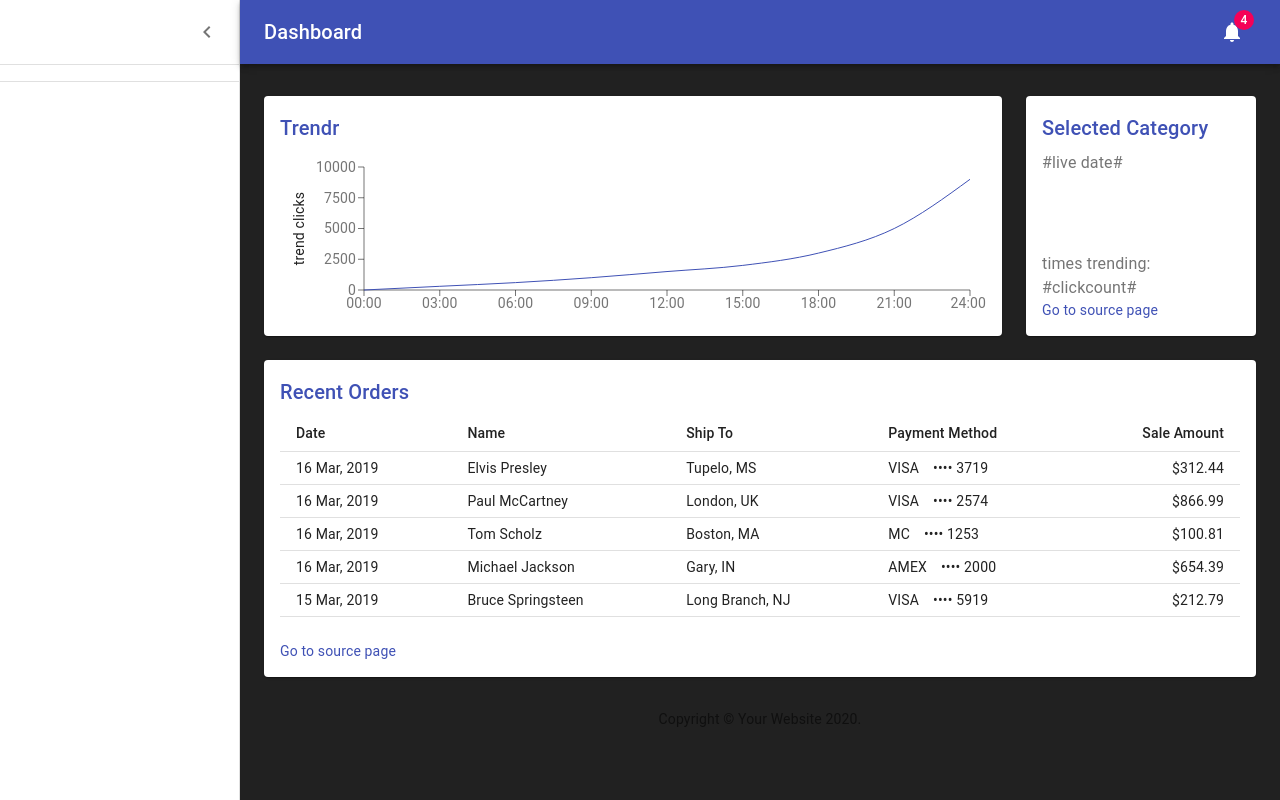
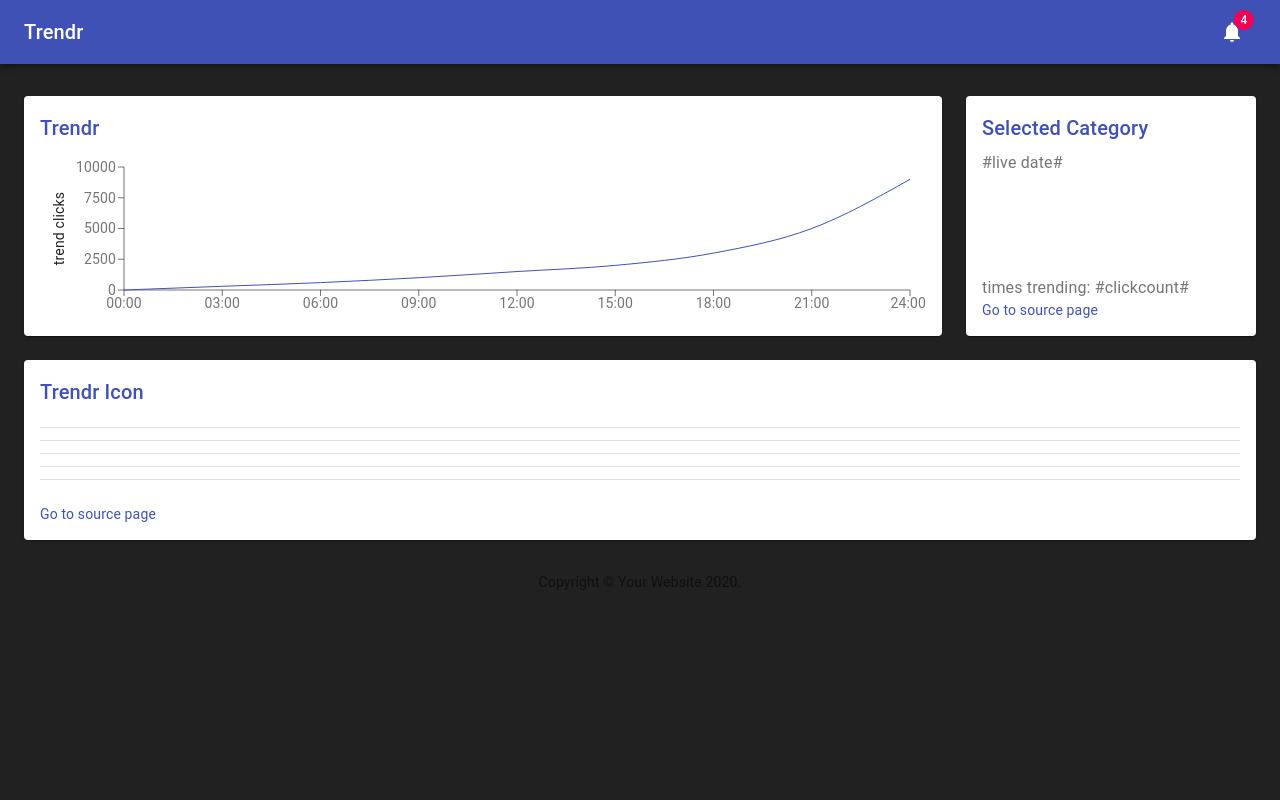
Before and after one commit to paulmorales7/Trendr, a React (Create React App) app in the folder client/: page / in a window 1280 px wide. Built offline with nearby package versions, Linux system fonts and the light colour scheme.

Commit message:
got some rows established in the body component, removed useless sidebar

```diff
--- a/client/src/App.js
+++ b/client/src/App.js
@@ -2,13 +2,10 @@ import * as React from 'react';
 import clsx from 'clsx';
 import { makeStyles } from '@material-ui/core/styles';
 import CssBaseline from '@material-ui/core/CssBaseline';
-import Drawer from '@material-ui/core/Drawer';
 import Box from '@material-ui/core/Box';
 import AppBar from '@material-ui/core/AppBar';
 import Toolbar from '@material-ui/core/Toolbar';
-import List from '@material-ui/core/List';
 import Typography from '@material-ui/core/Typography';
-import Divider from '@material-ui/core/Divider';
 import IconButton from '@material-ui/core/IconButton';
 import Badge from '@material-ui/core/Badge';
 import Container from '@material-ui/core/Container';
@@ -16,9 +13,7 @@ import Grid from '@material-ui/core/Grid';
 import Paper from '@material-ui/core/Paper';
 import Link from '@material-ui/core/Link';
 import MenuIcon from '@material-ui/icons/Menu';
-import ChevronLeftIcon from '@material-ui/icons/ChevronLeft';
 import NotificationsIcon from '@material-ui/icons/Notifications';
-import { mainListItems, secondaryListItems } from './dashboard/listItems';
 import Chart from './dashboard/Chart';
 import Deposits from './dashboard/Deposits';
 import Orders from './dashboard/Orders';
@@ -57,14 +52,6 @@ const useStyles = makeStyles((theme) => ({
     transition: theme.transitions.create(['width', 'margin'], {
       easing: theme.transitions.easing.sharp,
       duration: theme.transitions.duration.leavingScreen,
-    }),
-  },
-  appBarShift: {
-    marginLeft: drawerWidth,
-    width: `calc(100% - ${drawerWidth}px)`,
-    transition: theme.transitions.create(['width', 'margin'], {
-      easing: theme.transitions.easing.sharp,
-      duration: theme.transitions.duration.enteringScreen,
     }),
   },
   menuButton: {
@@ -154,7 +141,7 @@ export default function Dashboard() {
             noWrap
             className={classes.title}
           >
-            Dashboard
+            Trendr
           </Typography>
           <IconButton color="inherit">
             <Badge badgeContent={4} color="secondary">
@@ -163,23 +150,6 @@ export default function Dashboard() {
           </IconButton>
         </Toolbar>
       </AppBar>
-      <Drawer
-        variant="permanent"
-        classes={{
-          paper: clsx(classes.drawerPaper, !open && classes.drawerPaperClose),
-        }}
-        open={open}
-      >
-        <div className={classes.toolbarIcon}>
-          <IconButton onClick={toggleDrawer}>
-            <ChevronLeftIcon />
-          </IconButton>
-        </div>
-        <Divider />
-        <List>{mainListItems}</List>
-        <Divider />
-        <List>{secondaryListItems}</List>
-      </Drawer>
       <main className={classes.content}>
         <div className={classes.appBarSpacer} />
         <Container maxWidth="lg" className={classes.container}>
--- a/client/src/dashboard/Orders.js
+++ b/client/src/dashboard/Orders.js
@@ -4,49 +4,35 @@ import { makeStyles } from '@material-ui/core/styles';
 import Table from '@material-ui/core/Table';
 import TableBody from '@material-ui/core/TableBody';
 import TableCell from '@material-ui/core/TableCell';
-import TableHead from '@material-ui/core/TableHead';
 import TableRow from '@material-ui/core/TableRow';
 import Title from './Title';
 
 // This is a placeholder for API data to fill into the segments of the component
 
-function createData(id, date, name, shipTo, paymentMethod, amount) {
-  return { id, date, name, shipTo, paymentMethod, amount };
+function createData( id, title, image, mainContent, trendURL) {
+  return { id, title, image, mainContent, trendURL };
 }
 
 const rows = [
   createData(
     0,
-    '16 Mar, 2019',
-    'Elvis Presley',
-    'Tupelo, MS',
-    'VISA ⠀•••• 3719',
-    312.44,
+    // id
   ),
   createData(
     1,
-    '16 Mar, 2019',
-    'Paul McCartney',
-    'London, UK',
-    'VISA ⠀•••• 2574',
-    866.99,
+    // title (trend) -or- twitter stream (other components become null)
   ),
-  createData(2, '16 Mar, 2019', 'Tom Scholz', 'Boston, MA', 'MC ⠀•••• 1253', 100.81),
+  createData(
+    2,
+    // image
+  ),
   createData(
     3,
-    '16 Mar, 2019',
-    'Michael Jackson',
-    'Gary, IN',
-    'AMEX ⠀•••• 2000',
-    654.39,
+    // main content
   ),
   createData(
     4,
-    '15 Mar, 2019',
-    'Bruce Springsteen',
-    'Long Branch, NJ',
-    'VISA ⠀•••• 5919',
-    212.79,
+    // URL, et al
   ),
 ];
 
@@ -64,25 +50,27 @@ export default function Orders() {
   const classes = useStyles();
   return (
     <React.Fragment>
-      <Title>Recent Orders</Title>
+      <Title>Trendr Icon</Title>
       <Table size="small">
-        <TableHead>
+
+        {/* this creates vertical columns, when we want horizontal rows */}
+        {/* <TableHead>
           <TableRow>
-            <TableCell>Date</TableCell>
-            <TableCell>Name</TableCell>
-            <TableCell>Ship To</TableCell>
+            <TableCell>Trend</TableCell>
+            <TableCell>Image</TableCell>
+            <TableCell>Main Content</TableCell>
             <TableCell>Payment Method</TableCell>
             <TableCell align="right">Sale Amount</TableCell>
           </TableRow>
-        </TableHead>
+        </TableHead> */}
+
         <TableBody>
           {rows.map((row) => (
             <TableRow key={row.id}>
-              <TableCell>{row.date}</TableCell>
-              <TableCell>{row.name}</TableCell>
-              <TableCell>{row.shipTo}</TableCell>
-              <TableCell>{row.paymentMethod}</TableCell>
-              <TableCell align="right">{`$${row.amount}`}</TableCell>
+              <TableCell>{row.title}</TableCell>
+              <TableCell>{row.image}</TableCell>
+              <TableCell>{row.mainContent}</TableCell>
+              <TableCell>{row.trendURL}</TableCell>
             </TableRow>
           ))}
         </TableBody>
```
Also changed, not shown: client/src/dashboard/listItems.js (deleted, +0 -70 lines), client/src/dashboard/listItems.tsx (deleted, +0 -70 lines), client/src/index.tsx (+0 -22 lines).
